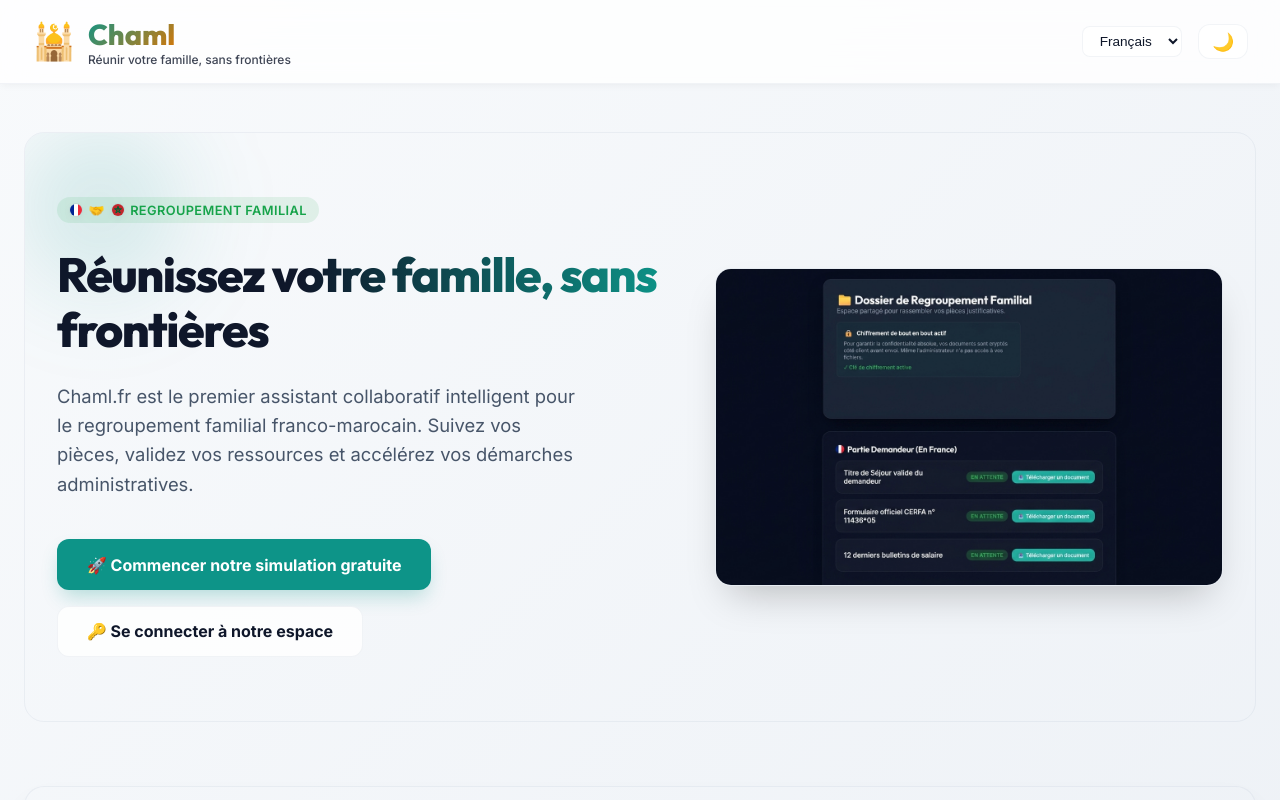
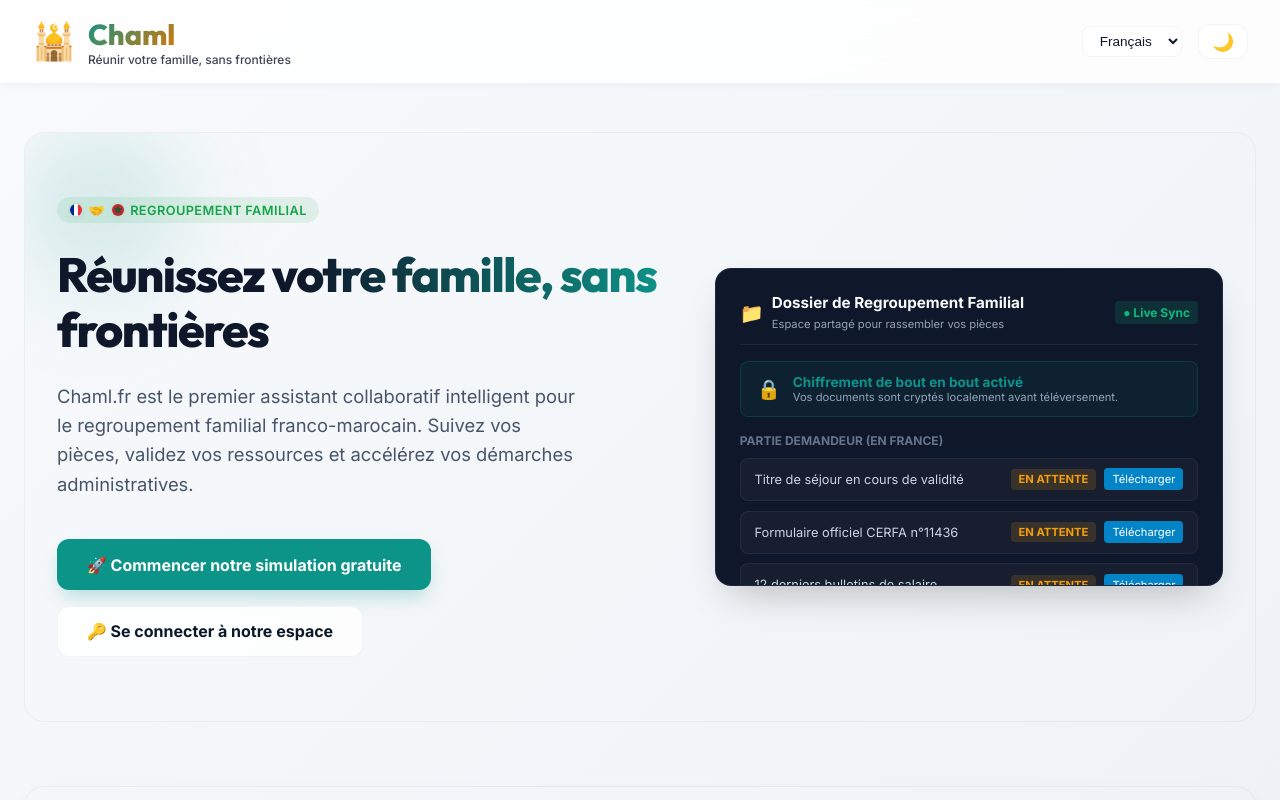
Before and after one commit to ridaounana/chaml.fr, a React (Vite) app: page / in a window 1280 px wide. Shown: the top 800 px of the page. Built offline with nearby package versions, Linux system fonts and the light colour scheme; no server answers.

Commit message:
feat: design premium responsive vector dashboard mockup card and balance hero CTA buttons layout

```diff
--- a/src/pages/Landing.jsx
+++ b/src/pages/Landing.jsx
@@ -403,38 +403,171 @@
             <button
               className="btn btn-primary"
               onClick={() => onNavigate("register")}
-              style={{ padding: "0.9rem 1.8rem", fontSize: "1rem", fontWeight: "bold", boxShadow: "0 10px 20px -5px rgba(var(--primary-rgb), 0.3)" }}
+              style={{
+                padding: "0.9rem 1.8rem",
+                fontSize: "1rem",
+                fontWeight: "bold",
+                minWidth: "220px",
+                justifyContent: "center",
+                boxShadow: "0 10px 20px -5px rgba(var(--primary-rgb), 0.3)"
+              }}
             >
               🚀 {text.btn_start}
             </button>
             <button
               className="btn btn-secondary"
               onClick={() => onNavigate("login")}
-              style={{ padding: "0.9rem 1.8rem", fontSize: "1rem", fontWeight: "bold" }}
+              style={{
+                padding: "0.9rem 1.8rem",
+                fontSize: "1rem",
+                fontWeight: "bold",
+                minWidth: "220px",
+                justifyContent: "center"
+              }}
             >
               🔑 {text.btn_login}
             </button>
           </div>
         </div>
 
-        {/* Hero Image Section */}
+        {/* Localized HTML/CSS Dashboard Mockup Card (Replaces static images) */}
         <div style={{
           position: "relative",
           borderRadius: "1rem",
           overflow: "hidden",
           border: "1px solid var(--border-card)",
           boxShadow: "0 20px 40px -15px rgba(0, 0, 0, 0.25)",
-          aspectRatio: "16/10"
+          aspectRatio: "16/10",
+          background: "#0f172a",
+          padding: "1.5rem",
+          color: "#f8fafc",
+          display: "flex",
+          flexDirection: "column",
+          gap: "1rem",
+          fontFamily: "var(--font-main)"
         }}>
-          <img
-            src={lang === "ar" ? "/hero-ar.jpg" : lang === "en" ? "/hero-en.jpg" : "/hero-fr.jpg"}
-            alt="Family Reunion Chaml"
-            style={{
-              width: "100%",
-              height: "100%",
-              objectFit: "cover"
-            }}
-          />
+          {/* Mockup Header */}
+          <div style={{ display: "flex", justifyContent: "space-between", alignItems: "center", borderBottom: "1px solid rgba(255,255,255,0.08)", paddingBottom: "0.75rem" }}>
+            <div style={{ display: "flex", alignItems: "center", gap: "0.5rem" }}>
+              <span style={{ fontSize: "1.2rem" }}>📁</span>
+              <div>
+                <strong style={{ fontSize: "0.95rem", display: "block" }}>
+                  {lang === "ar" ? "ملف لم الشمل العائلي" : lang === "en" ? "Family Reunification File" : "Dossier de Regroupement Familial"}
+                </strong>
+                <span style={{ fontSize: "0.7rem", color: "#94a3b8" }}>
+                  {lang === "ar" ? "مساحة مشتركة لجمع المستندات" : lang === "en" ? "Shared space for supporting documents" : "Espace partagé pour rassembler vos pièces"}
+                </span>
+              </div>
+            </div>
+            <span style={{
+              fontSize: "0.75rem",
+              padding: "0.25rem 0.5rem",
+              borderRadius: "0.25rem",
+              background: "rgba(16, 185, 129, 0.15)",
+              color: "#10b981",
+              fontWeight: "bold"
+            }}>
+              ● Live Sync
+            </span>
+          </div>
+
+          {/* E2EE Info Alert */}
+          <div style={{
+            background: "rgba(13, 148, 136, 0.08)",
+            border: "1px solid rgba(13, 148, 136, 0.2)",
+            borderRadius: "0.5rem",
+            padding: "0.75rem 1rem",
+            display: "flex",
+            alignItems: "center",
+            gap: "0.75rem"
+          }}>
+            <span style={{ fontSize: "1.2rem" }}>🔒</span>
+            <div>
+              <strong style={{ fontSize: "0.85rem", color: "#0d9488", display: "block" }}>
+                {lang === "ar" ? "التشفير التام (E2EE) مفعل" : lang === "en" ? "End-to-End Encryption Active" : "Chiffrement de bout en bout activé"}
+              </strong>
+              <p style={{ fontSize: "0.7rem", color: "#94a3b8", margin: 0 }}>
+                {lang === "ar" ? "مستنداتكم مشفرة في المتصفح قبل الإرسال." : lang === "en" ? "Your documents are encrypted locally before uploading." : "Vos documents sont cryptés localement avant téléversement."}
+              </p>
+            </div>
+          </div>
+
+          {/* Document list */}
+          <div style={{ display: "flex", flexDirection: "column", gap: "0.6rem" }}>
+            <span style={{ fontSize: "0.75rem", fontWeight: "bold", color: "#64748b", textTransform: "uppercase" }}>
+              {lang === "ar" ? "الوثائق المطلوبة (فرنسا)" : lang === "en" ? "Required Documents (France)" : "Partie Demandeur (En France)"}
+            </span>
+
+            {/* Item 1 */}
+            <div style={{
+              display: "flex",
+              justifyContent: "space-between",
+              alignItems: "center",
+              background: "rgba(255, 255, 255, 0.03)",
+              border: "1px solid rgba(255, 255, 255, 0.05)",
+              borderRadius: "0.5rem",
+              padding: "0.6rem 0.85rem"
+            }}>
+              <span style={{ fontSize: "0.8rem", color: "#cbd5e1" }}>
+                {lang === "ar" ? "نسخة من بطاقة الإقامة" : lang === "en" ? "Valid Residence Permit" : "Titre de séjour en cours de validité"}
+              </span>
+              <div style={{ display: "flex", gap: "0.5rem", alignItems: "center" }}>
+                <span style={{ fontSize: "0.7rem", color: "#f59e0b", background: "rgba(245, 158, 11, 0.15)", padding: "0.2rem 0.5rem", borderRadius: "0.25rem", fontWeight: "bold" }}>
+                  {lang === "ar" ? "في الانتظار" : lang === "en" ? "PENDING" : "EN ATTENTE"}
+                </span>
+                <span style={{ fontSize: "0.7rem", background: "#0284c7", padding: "0.25rem 0.5rem", borderRadius: "0.25rem", color: "white" }}>
+                  {lang === "ar" ? "تحميل" : lang === "en" ? "Upload" : "Télécharger"}
+                </span>
+              </div>
+            </div>
+
+            {/* Item 2 */}
+            <div style={{
+              display: "flex",
+              justifyContent: "space-between",
+              alignItems: "center",
+              background: "rgba(255, 255, 255, 0.03)",
+              border: "1px solid rgba(255, 255, 255, 0.05)",
+              borderRadius: "0.5rem",
+              padding: "0.6rem 0.85rem"
+            }}>
+              <span style={{ fontSize: "0.8rem", color: "#cbd5e1" }}>
+                {lang === "ar" ? "استمارة CERFA الرسمية" : lang === "en" ? "Official CERFA Form" : "Formulaire officiel CERFA n°11436"}
+              </span>
+              <div style={{ display: "flex", gap: "0.5rem", alignItems: "center" }}>
+                <span style={{ fontSize: "0.7rem", color: "#f59e0b", background: "rgba(245, 158, 11, 0.15)", padding: "0.2rem 0.5rem", borderRadius: "0.25rem", fontWeight: "bold" }}>
+                  {lang === "ar" ? "في الانتظار" : lang === "en" ? "PENDING" : "EN ATTENTE"}
+                </span>
+                <span style={{ fontSize: "0.7rem", background: "#0284c7", padding: "0.25rem 0.5rem", borderRadius: "0.25rem", color: "white" }}>
+                  {lang === "ar" ? "تحميل" : lang === "en" ? "Upload" : "Télécharger"}
+                </span>
+              </div>
+            </div>
+
+            {/* Item 3 */}
+            <div style={{
+              display: "flex",
+              justifyContent: "space-between",
+              alignItems: "center",
+              background: "rgba(255, 255, 255, 0.03)",
+              border: "1px solid rgba(255, 255, 255, 0.05)",
+              borderRadius: "0.5rem",
+              padding: "0.6rem 0.85rem"
+            }}>
+              <span style={{ fontSize: "0.8rem", color: "#cbd5e1" }}>
+                {lang === "ar" ? "12 كشف راتب الأخير" : lang === "en" ? "Last 12 Pay Slips" : "12 derniers bulletins de salaire"}
+              </span>
+              <div style={{ display: "flex", gap: "0.5rem", alignItems: "center" }}>
+                <span style={{ fontSize: "0.7rem", color: "#f59e0b", background: "rgba(245, 158, 11, 0.15)", padding: "0.2rem 0.5rem", borderRadius: "0.25rem", fontWeight: "bold" }}>
+                  {lang === "ar" ? "في الانتظار" : lang === "en" ? "PENDING" : "EN ATTENTE"}
+                </span>
+                <span style={{ fontSize: "0.7rem", background: "#0284c7", padding: "0.25rem 0.5rem", borderRadius: "0.25rem", color: "white" }}>
+                  {lang === "ar" ? "تحميل" : lang === "en" ? "Upload" : "Télécharger"}
+                </span>
+              </div>
+            </div>
+
+          </div>
         </div>
       </header>
 
```
